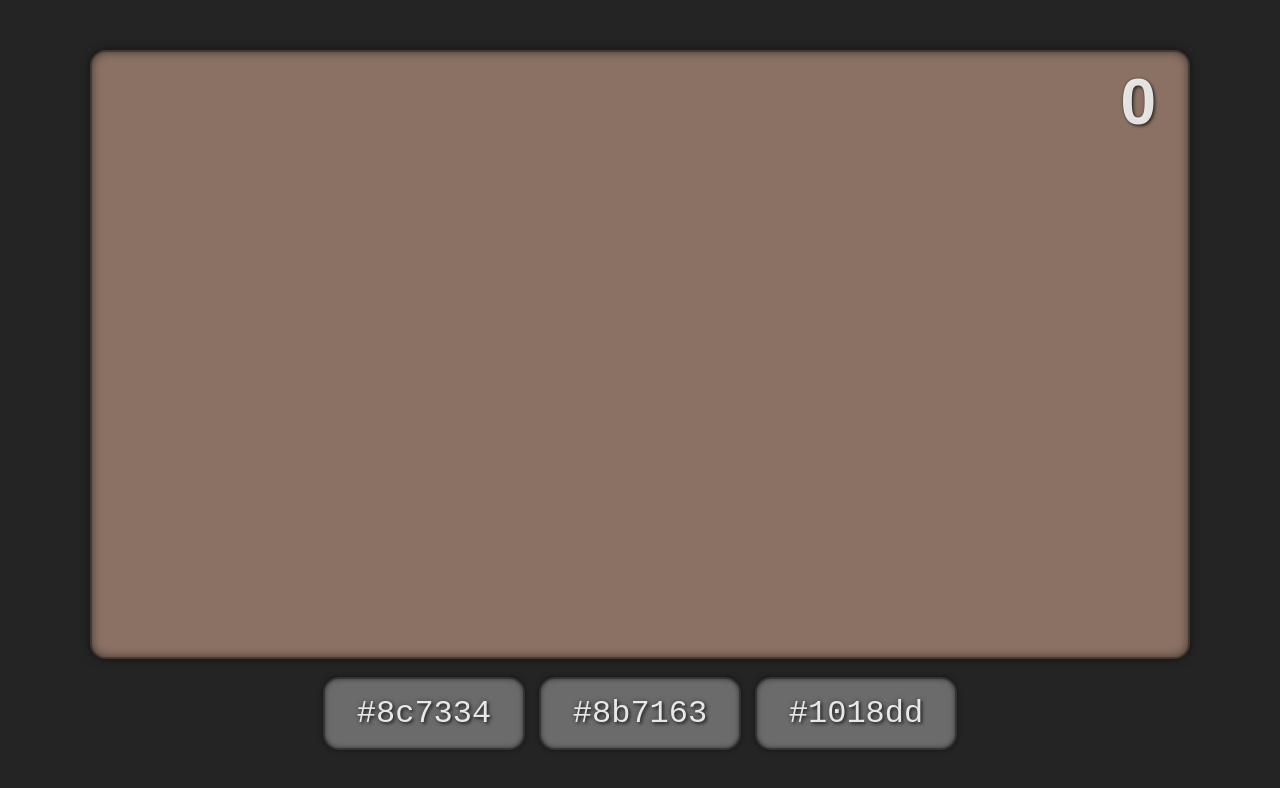
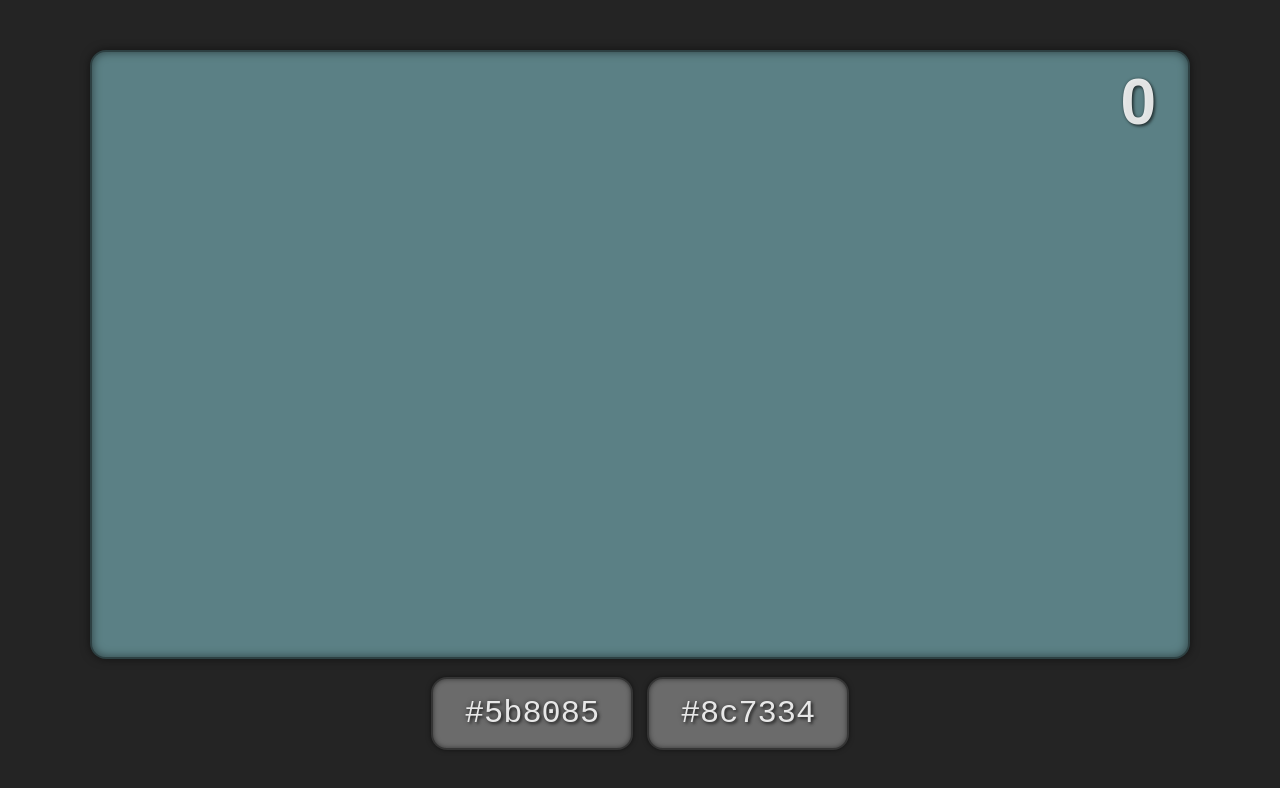
Before and after one commit to kevduc/color-guessing, a React (Vite) app: page / in a window 1280 px wide. Shown: the top 788 px of the page. Built offline with nearby package versions, Linux system fonts and the light colour scheme.

Commit message:
Fixed numChoices lag

```diff
--- a/src/components/App.tsx
+++ b/src/components/App.tsx
@@ -19,17 +19,28 @@ function App() {
 
   const trueColor = (colorChoices !== null && trueColorId !== null && colorChoices[trueColorId]) || null
   const revealed = userColorAnswer !== null
-  const numChoices = Math.min(3 + Math.floor((score + 1) / 10), 7)
 
-  const newColorQuestion = () => {
+  const getNumChoicesBasedOnScore = (score: number): number => (score < 5 ? 2 : Math.min(3 + Math.floor(score / 10), 7))
+
+  const newColorQuestion = (numChoices: number) => {
     setUserColorAnswer(null)
     setColorChoices(randomColors(numChoices))
     setTrueColorId(randomInt(0, numChoices - 1))
   }
 
-  useEffect(newColorQuestion, [])
+  useEffect(() => newColorQuestion(getNumChoicesBasedOnScore(score)), [])
 
-  const nextColorQuestionAfterTimeout = () => {
+  const handleColorButtonClick = (color: HexColor) => {
+    let newScore = score // to get updated numChoices for next question
+
+    if (color === trueColor) {
+      setScore((score) => score + 1)
+      newScore++
+    }
+
+    setUserColorAnswer(color)
+
+    // next color question after timeout
     setTimeout(() => {
       setCanGoToNextColorQuestion(true)
       let timeout: NodeJS.Timeout
@@ -37,17 +48,11 @@ function App() {
         clearTimeout(timeout)
         setCanGoToNextColorQuestion(false)
         document.removeEventListener<'click'>('click', nextColor)
-        newColorQuestion()
+        newColorQuestion(getNumChoicesBasedOnScore(newScore))
       }
       timeout = setTimeout(nextColor, 5000)
       document.addEventListener<'click'>('click', nextColor) // allow user to skip timeout
     }, 1000)
-  }
-
-  const handleColorButtonClick = (color: HexColor) => {
-    if (color === trueColor) setScore((score) => score + 1)
-    setUserColorAnswer(color)
-    nextColorQuestionAfterTimeout()
   }
 
   return (
```
